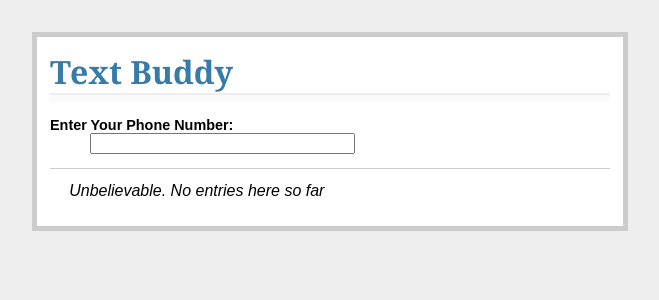
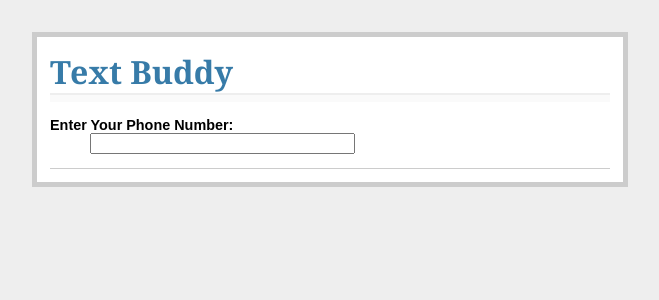
Before and after one commit to andyhull/janApp, a Flask app: page / in a window 1280 px wide. Shown: the top 300 px of the page, without its empty margins (310-969 px from the left). Run offline with Flask 2, Linux system fonts and the light colour scheme; data that the repository does not hold is empty.

Commit message:
changing show_entries template

```diff
--- a/smsbuddy/templates/show_entries.html
+++ b/smsbuddy/templates/show_entries.html
@@ -9,8 +9,6 @@
   <ul class=entries>
   {% for entry in entries %}
     <li><strong>Phone #:&nbsp;</strong>{{ entry.phone }}&nbsp;<strong>Buddy:&nbsp;</strong>{{ entry.buddy }}
-  {% else %}
-    <li><em>Unbelievable. No entries here so far</em>
   {% endfor %}
   </ul>
 {% endblock %}
```
